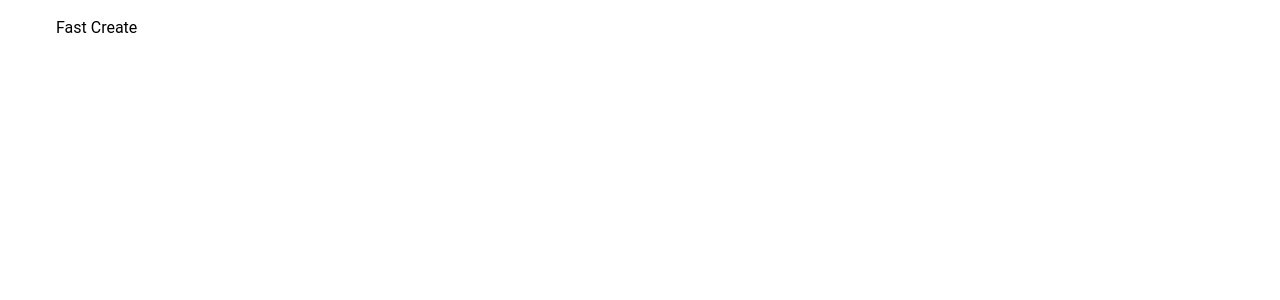
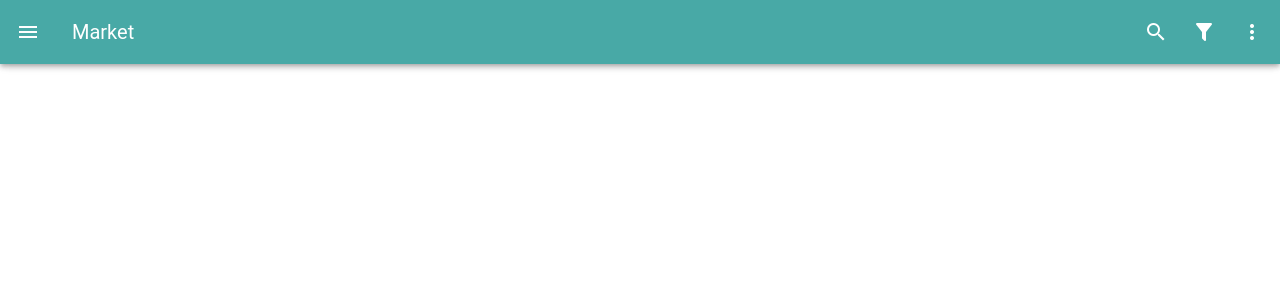
Before and after one commit to Virtus-inc/market, a Vue app: page / in a window 1280 px wide. Shown: the top 300 px of the page. Built offline with nearby package versions, Linux system fonts and the light colour scheme.

Commit message:
Added AppBar and MDI

```diff
--- a/package.json
+++ b/package.json
@@ -8,6 +8,7 @@
     "lint": "vue-cli-service lint"
   },
   "dependencies": {
+    "@mdi/font": "^7.3.67",
     "core-js": "^3.8.3",
     "register-service-worker": "^1.7.2",
     "vue": "^3.2.13",
--- a/public/index.html
+++ b/public/index.html
@@ -3,7 +3,7 @@
   <head>
     <meta charset="utf-8">
     <meta name="viewport" content="width=device-width,initial-scale=1.0">
-    <title>market</title>
+    <title>Market</title>
   </head>
   <body>
     <div id="app"></div>
--- a/src/App.vue
+++ b/src/App.vue
@@ -1,3 +1,13 @@
 <template>
-  <v-container>Fast Create</v-container>
+  <AppBar />
 </template>
+
+<script>
+import AppBar from "@/components/AppBar.vue";
+
+export default {
+  components: {
+    AppBar,
+  },
+};
+</script>
--- /dev/null
+++ b/src/components/AppBar.vue
@@ -0,0 +1,14 @@
+<template>
+  <v-card>
+    <v-layout>
+      <v-app-bar color="secondary" prominent>
+        <v-app-bar-nav-icon variant="text" />
+        <v-toolbar-title>Market</v-toolbar-title>
+        <v-spacer />
+        <v-btn variant="text" icon="mdi-magnify" />
+        <v-btn variant="text" icon="mdi-filter" />
+        <v-btn variant="text" icon="mdi-dots-vertical" />
+      </v-app-bar>
+    </v-layout>
+  </v-card>
+</template>
--- a/src/main.js
+++ b/src/main.js
@@ -7,10 +7,13 @@ import { createVuetify } from "vuetify";
 import * as components from "vuetify/components";
 import * as directives from "vuetify/directives";
 
+// mdi Icons
+import "@mdi/font/css/materialdesignicons.css";
+
 const vuetify = createVuetify({
   components,
   directives,
+  iconSet: "mdi",
 });
 
-// eslint-disable-next-line
 createApp(App).use(vuetify).mount("#app");
```
Also changed, not shown: 1 other file (tests, documents, lock files or other folders).
